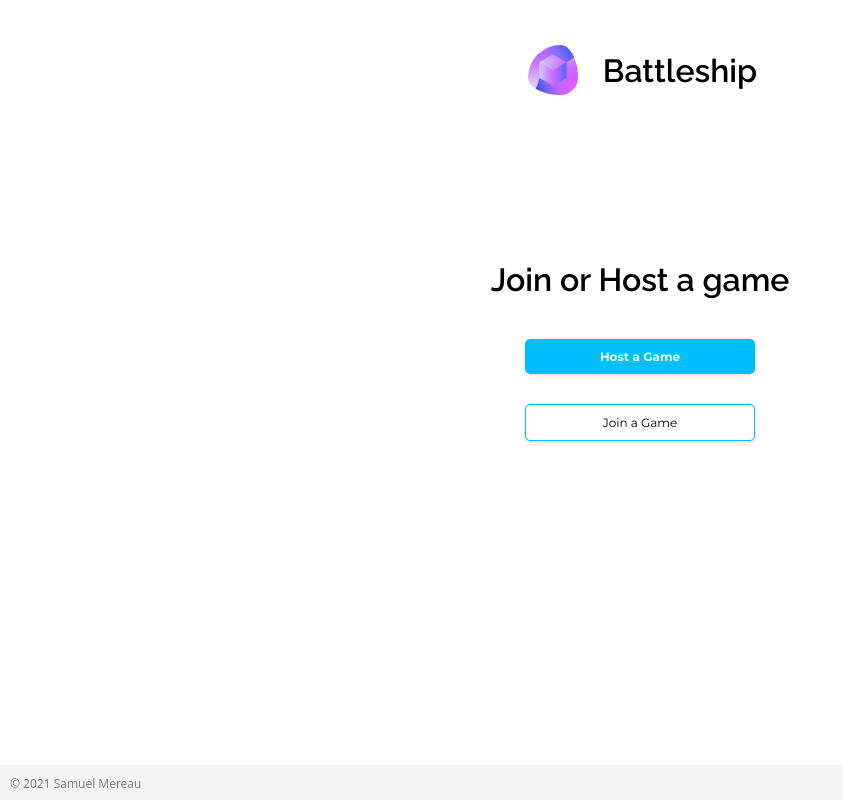
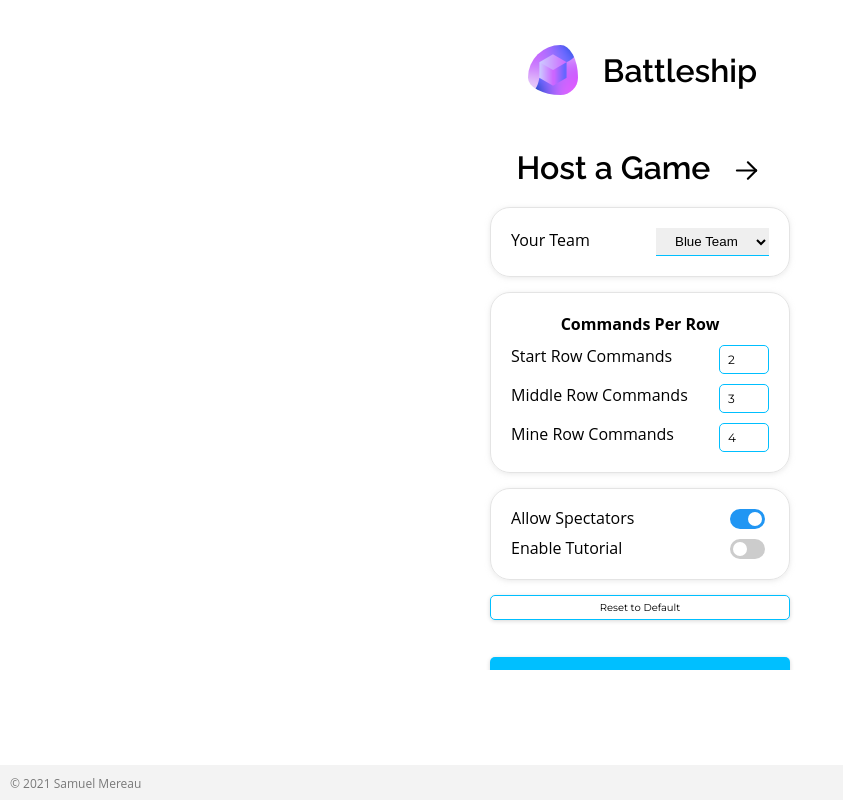
Before and after one commit to SamuelMereau/battleship, a Next.js app: page / in a window 1280 px wide. Both pictures are taken after a click on the button "Host a Game". Shown: the whole page, without its empty margins (0-843 px from the left). Built offline with nearby package versions, Linux system fonts and the light colour scheme.

Commit message:
Host Game menu

```diff
--- a/pages/index.js
+++ b/pages/index.js
@@ -5,9 +5,21 @@ import styles from '../styles/Home.module.css'
 import { useState } from 'react';
 
 export default function Home() {
+  const [hostMenuActive, setHostMenuActive] = useState(false);
   const [joinMenuActive, setJoinMenuActive] = useState(false);
+
+  const hostMenu = hostMenuActive ? `${styles.slideIn} ${styles.hostMenu}` : styles.hostMenu;
   const joinMenu = joinMenuActive ? `${styles.slideIn} ${styles.joinMenu}` : styles.joinMenu;
-  const mainMenu = joinMenuActive ? `${styles.slideOut} ${styles.mainMenu}` : styles.mainMenu;
+  const mainMenu = () => {
+    switch (true) {
+      case joinMenuActive:
+        return `${styles.slideOutLeft} ${styles.mainMenu}`;
+      case hostMenuActive:
+        return `${styles.slideOutRight} ${styles.mainMenu}`;
+      default:
+        return styles.mainMenu;
+    }
+  }
 
   return (
     <>
@@ -16,16 +28,84 @@ export default function Home() {
       </Head>
       <Header/>
       <main id={styles.mainContent}>
-        <div className={mainMenu}>
+        {/* Host Menu */}
+        <div id='hostMenu' className={hostMenu}>
+        <div className={styles.menuHeader}>
+            <h1 className={styles.pageHeader}>Host a Game</h1>
+            <svg onClick={() => setHostMenuActive(false)} xmlns="http://www.w3.org/2000/svg"
+                 className={`${styles.isPointingRight} ${styles.backArrow}`}
+                 viewBox="0 0 24 24"
+                 strokeWidth="1.5"
+                 stroke="#000000"
+                 fill="none"
+                 strokeLinecap="round"
+                 strokeLinejoin="round">
+              <path stroke="none" d="M0 0h24v24H0z" fill="none"/>
+              <line x1="5" y1="12" x2="19" y2="12" />
+              <line x1="5" y1="12" x2="11" y2="18" />
+              <line x1="5" y1="12" x2="11" y2="6" />
+            </svg>
+          </div>
+            <form id='hostGameOptionsMenu' className={styles.hostGameForm}>
+              <div id={styles.team}>
+                <label htmlFor='colourOptions'>Your Team</label>
+                <select name='colourOptions' id='colourOptions'>
+                  <option value='blue'>Blue Team</option>
+                  <option value='red'>Red Team</option>
+                </select>
+              </div>
+              <div id={styles.commands}>
+                <label>Commands Per Row</label>
+                <div className={styles.commandsOptions}>
+                  <label htmlFor='startRowCommands'>Start Row Commands</label>
+                  <input type='text' name='startRowCommands' id='startRowCommands' className='smallTextField' defaultValue='2'></input>
+                  <label htmlFor='middleRowCommands'>Middle Row Commands</label>
+                  <input type='text' name='middleRowCommands' id='middleRowCommands' className='smallTextField' defaultValue='3'></input>
+                  <label htmlFor='mineRowCommands'>Mine Row Commands</label>
+                  <input type='text' name='mineRowCommands' id='mineRowCommands' className='smallTextField' defaultValue='4'></input>
+                </div>
+              </div>
+              <div id={styles.options}>
+                <div className={styles.option}>
+                  <label htmlFor='allowSpectators'>Allow Spectators</label>
+                  <label className='switch'>
+                    <input type='checkbox' defaultChecked={true} name='allowSpectators' id='allowSpectators'></input>
+                    <span className='switch-slider'></span>
+                  </label>
+                </div>
+                <div className={styles.option}>
+                  <label htmlFor='enableTutorial'>Enable Tutorial</label>
+                  <label className='switch'>
+                    <input type='checkbox' name='enableTutorial' id='enableTutorial'></input>
+                    <span className='switch-slider'></span>
+                  </label>
+                </div>
+              </div>
+              <input type='button' id='resetToDefault' value='Reset to Default' className='smallButton'></input>
+            </form>
+            <button className='isMain'>Start Game</button>
+        </div>
+
+        {/* Main Menu */}
+        <div className={mainMenu()}>
           <h1 className={styles.pageHeader}>Join or Host a game</h1>
-          <div className={styles.buttonList}>
-            <button className='isMain'>Host a Game</button>
+          <div className={styles.optionsMenu}>
+            <button onClick={() => setHostMenuActive(!hostMenuActive)} className='isMain'>Host a Game</button>
             <button onClick={() => setJoinMenuActive(!joinMenuActive)}>Join a Game</button>
           </div>
         </div>
+
+        {/* Join Menu */}
         <div id='joinMenu' className={joinMenu}>
-          <div id={styles.joinMenuHeader}>
-            <svg onClick={() => setJoinMenuActive(false)} xmlns="http://www.w3.org/2000/svg" className={styles.backArrow} viewBox="0 0 24 24" strokeWidth="1.5" stroke="#000000" fill="none" strokeLinecap="round" strokeLinejoin="round">
+          <div className={styles.menuHeader}>
+            <svg onClick={() => setJoinMenuActive(false)} xmlns="http://www.w3.org/2000/svg"
+                 className={styles.backArrow}
+                 viewBox="0 0 24 24"
+                 strokeWidth="1.5"
+                 stroke="#000000"
+                 fill="none"
+                 strokeLinecap="round"
+                 strokeLinejoin="round">
               <path stroke="none" d="M0 0h24v24H0z" fill="none"/>
               <line x1="5" y1="12" x2="19" y2="12" />
               <line x1="5" y1="12" x2="11" y2="18" />
@@ -33,7 +113,7 @@ export default function Home() {
             </svg>
             <h1 className={styles.pageHeader}>Join a Game</h1>
           </div>
-          <div className={styles.buttonList}>
+          <div id='joinGameOptionsMenu' className={styles.optionsMenu}>
             <input type='text' id='joincode' placeholder='Join Code'></input>
             <input type='text' id='username' placeholder='Username'></input>
             <button className='isMain'>Join</button>
--- a/styles/Home.module.css
+++ b/styles/Home.module.css
@@ -3,6 +3,7 @@
     align-items: center;
     position: relative !important;
     overflow: hidden;
+    height: 65vh;
 }
 
 .mainMenu {
@@ -15,7 +16,7 @@
     transition: left 1s, transform 1s;
 }
 
-.buttonList {
+.optionsMenu {
     margin: 20px;
     display: flex;
     flex-direction: column;
@@ -24,6 +25,12 @@
 
 .pageHeader {
     text-align: center;
+}
+
+.menuHeader {
+    display: flex;
+    align-items: center;
+    justify-content: center;
 }
 
 .joinMenu {
@@ -39,9 +46,70 @@
     transition: left 1s, transform 1s, opacity 1s;
 }
 
-#joinMenuHeader {
+.hostMenu {
+    position: absolute !important;
     display: flex;
-    align-items: center;
+    flex-direction: column;
+    justify-content: center;
+    min-height: 100vh;
+    left: 0vw;
+    transform: translateX(-250px);
+    opacity: 0;
+    transition: left 1s, transform 1s, opacity 1s;
+}
+
+.hostGameForm {
+    display: flex;
+    flex-direction: column;
+    height: 450px;
+    width: 300px;
+    overflow: visible;
+}
+
+.hostGameForm > div {
+    margin-bottom: 15px;
+    border: 1px solid #e4e4e4;
+    padding: 20px;
+    border-radius: 20px;
+    height: max-content;
+    box-shadow: rgba(211, 211, 211, 0.5) 0px 1px 5px;
+}
+
+#team {
+    display: flex;
+}
+
+#team label {
+    flex-grow: 1;
+    line-height: 25px;
+}
+
+#commands > label {
+    display: block;
+    text-align: center;
+    font-weight: bold;
+}
+
+#options {
+    display: flex;
+    flex-direction: column;
+}
+
+#options > div:not(:last-child) {
+    margin-bottom: 10px;
+}
+
+.option {
+    display: grid;
+    grid-template-columns: 85% 15%;
+    line-height: 18px;
+}
+
+.commandsOptions {
+    display: grid;
+    grid-template-columns: 1fr 50px;
+    row-gap: 10px;
+    margin-top: 10px;
 }
 
 .backArrow {
@@ -56,15 +124,26 @@
     opacity: 0.6;
 }
 
+.isPointingRight {
+    transform: rotate(180deg);
+    margin: 5px 0 0 20px;
+}
+
 /* Slide Animation */
 
+/* slideIn brings anything to the centre of the screen */
 .slideIn {
     left: 50%;
     transform: translateX(-50%);
     opacity: 1;
 }
 
-.slideOut {
+.slideOutLeft {
     left: 0;
     transform: translateX(-100%);
 }
+
+.slideOutRight {
+    left: 100%;
+    transform: translateX(100%);
+}
--- a/styles/globals.css
+++ b/styles/globals.css
@@ -13,6 +13,8 @@ body {
   box-sizing: border-box;
 }
 
+/* HTML Element Styling */
+
 h1 {
   font-family: 'Raleway', 'Montserrat', Helvetica, sans-serif;
 	font-weight: 600;
@@ -23,7 +25,7 @@ a {
   text-decoration: none;
 }
 
-button {
+button, input[type='button'] {
   padding: 10px 75px;
   font-family: 'Montserrat';
   font-size: 12px;
@@ -35,10 +37,19 @@ button {
   transition: margin-bottom 0.3s, box-shadow 0.3s, background 0.4s;
 }
 
-button:hover {
+button:hover, input[type='button']:hover {
   cursor: pointer;
   background: rgb(250, 250, 250);
-  box-shadow: rgba(0, 0, 0, 0.1) 0px 5px 10px;
+  box-shadow: rgba(211, 211, 211, 0.5) 0px 5px 10px;
+}
+
+.smallButton {
+  padding: 5px 10px !important;
+  font-size: 10px !important;
+}
+
+.smallButton:hover {
+  box-shadow: rgba(211, 211, 211, 0.5) 0px 5px 5px !important;
 }
 
 input {
@@ -52,6 +63,74 @@ input {
 input:focus {
   outline: 1px solid deepskyblue;
 }
+
+select {
+  padding: 5px 15px;
+  border: none;
+  border-bottom: 1px solid deepskyblue;
+}
+
+select:focus {
+  outline: 2px solid deepskyblue;
+  border-bottom: none;
+  border-radius: 5px;
+}
+
+.smallTextField {
+  padding: 6px 8px;
+}
+
+/* Switch Checkbox */
+
+.switch {
+  position: relative;
+  display: inline-block;
+  width: 35px;
+  height: 20px;
+}
+
+.switch input {
+  opacity: 0;
+  width: 0;
+  height: 0;
+}
+
+.switch-slider {
+  position: absolute;
+  cursor: pointer;
+  top: 0;
+  left: 0;
+  right: 0;
+  bottom: 0;
+  background-color: #ccc;
+  -webkit-transition: 0.2s;
+  border-radius: 34px;
+  transition: 0.2s;
+}
+
+.switch-slider:before {
+  position: absolute;
+  content: "";
+  height: 14px;
+  width: 14px;
+  left: 3px;
+  bottom: 3px;
+  background-color: white;
+  -webkit-transition: 0.2s;
+  border-radius: 50%;
+  transition: 0.2s;
+}
+
+input:checked + .switch-slider {
+  background-color: #2196F3;
+}
+
+input:checked + .switch-slider:before {
+  -webkit-transform: translateX(15px);
+  -ms-transform: translateX(15px);
+  transform: translateX(15px);
+}
+
 
 /* Major Button */
 
```
Also changed, not shown: 1 other file (tests, documents, lock files or other folders).
